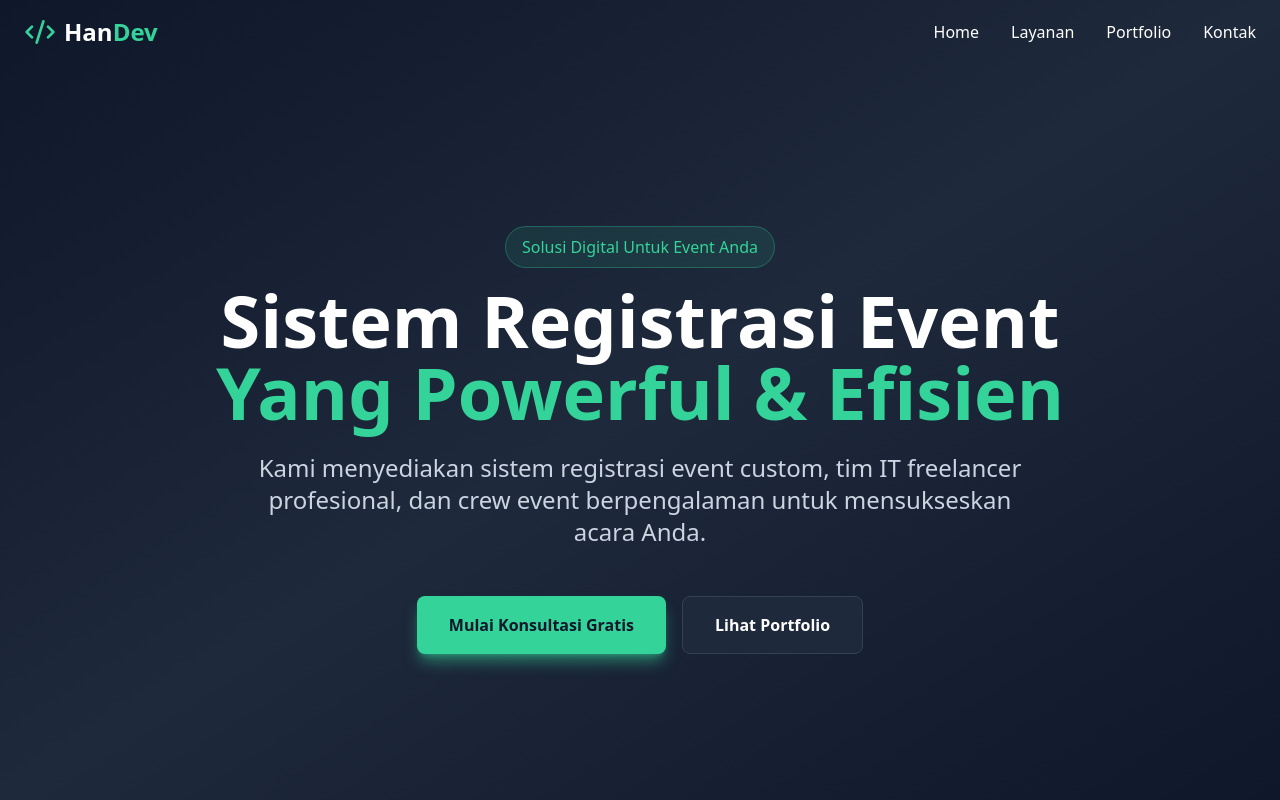
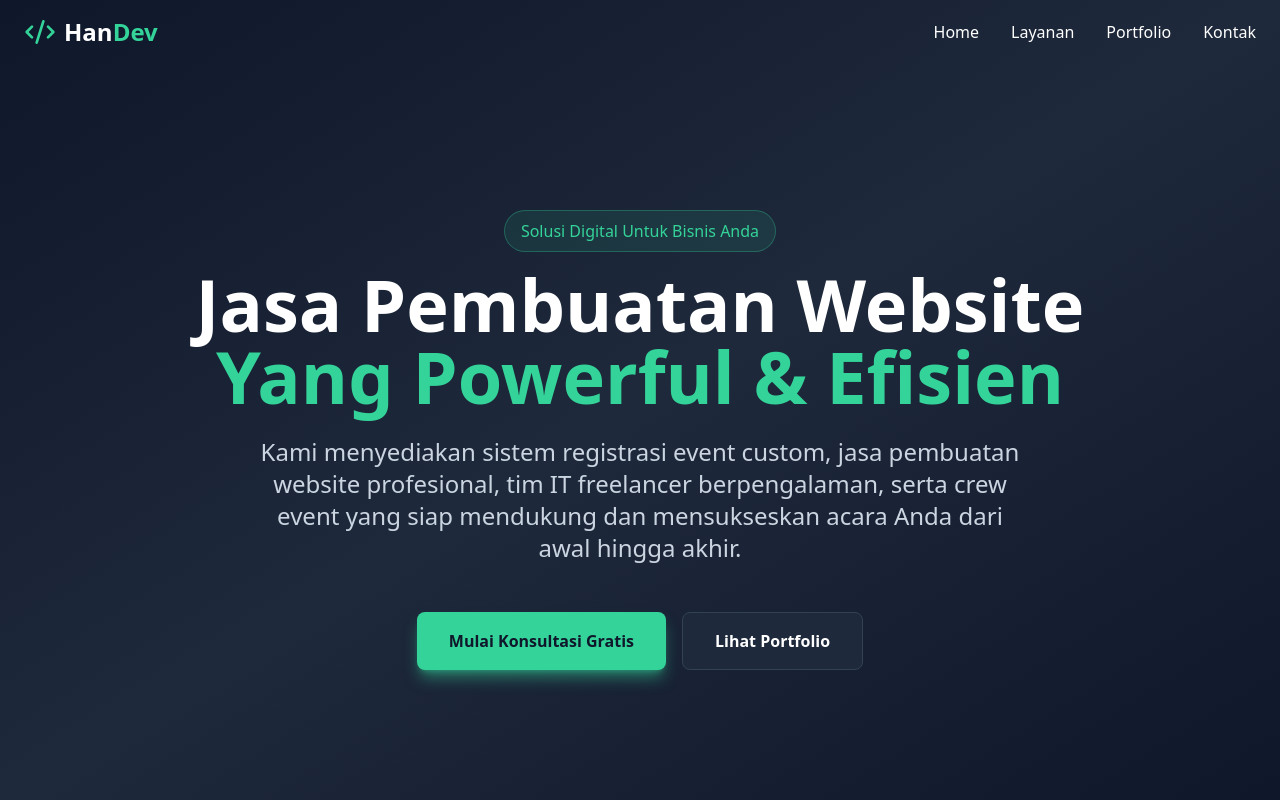
Before and after one commit to h44nss/handev, a React (Vite) app: page / in a window 1280 px wide. Shown: the top 800 px of the page. Built offline with nearby package versions, Linux system fonts and the light colour scheme.

Commit message:
Change promotional text in Hero component
Updated text content in Hero component to better reflect services offered.

```diff
--- a/src/components/Hero.tsx
+++ b/src/components/Hero.tsx
@@ -49,16 +49,16 @@ export default function Hero() {
       <div id="home" className="min-h-screen flex items-center justify-center px-6 pt-20">
         <div className="max-w-6xl mx-auto text-center">
           <div className="inline-block mb-4 px-4 py-2 bg-emerald-400/10 border border-emerald-400/30 rounded-full">
-            <span className="text-emerald-400 font-medium">Solusi Digital Untuk Event Anda</span>
+            <span className="text-emerald-400 font-medium">Solusi Digital Untuk Bisnis Anda</span>
           </div>
 
           <h1 className="text-5xl md:text-7xl font-bold mb-6 leading-tight">
-            Sistem Registrasi Event<br />
+            Jasa Pembuatan Website<br />
             <span className="text-emerald-400">Yang Powerful & Efisien</span>
           </h1>
 
           <p className="text-xl md:text-2xl text-slate-300 mb-12 max-w-3xl mx-auto leading-relaxed">
-            Kami menyediakan sistem registrasi event custom, tim IT freelancer profesional, dan crew event berpengalaman untuk mensukseskan acara Anda.
+            Kami menyediakan sistem registrasi event custom, jasa pembuatan website profesional, tim IT freelancer berpengalaman, serta crew event yang siap mendukung dan mensukseskan acara Anda dari awal hingga akhir.
           </p>
 
           <div className="flex flex-col sm:flex-row gap-4 justify-center">
```
